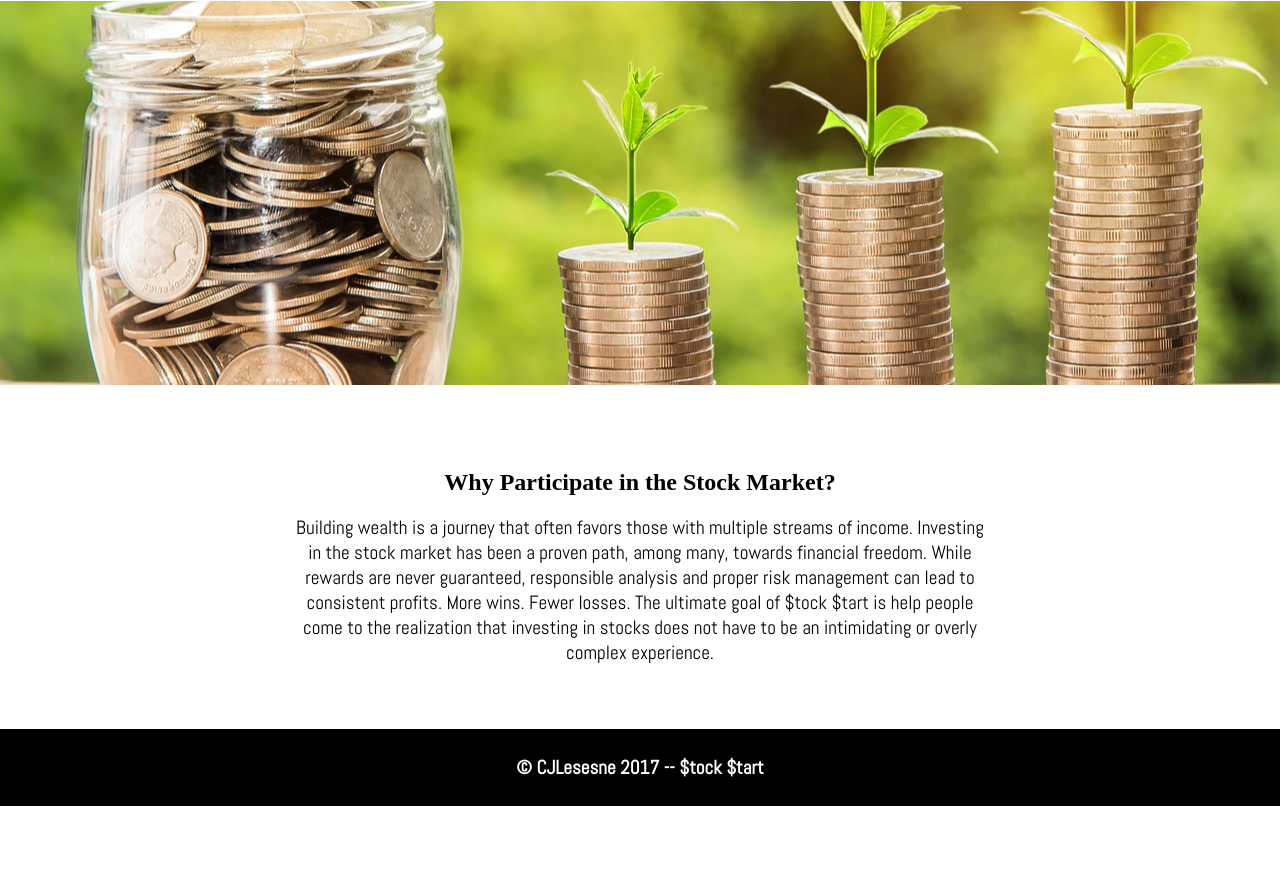
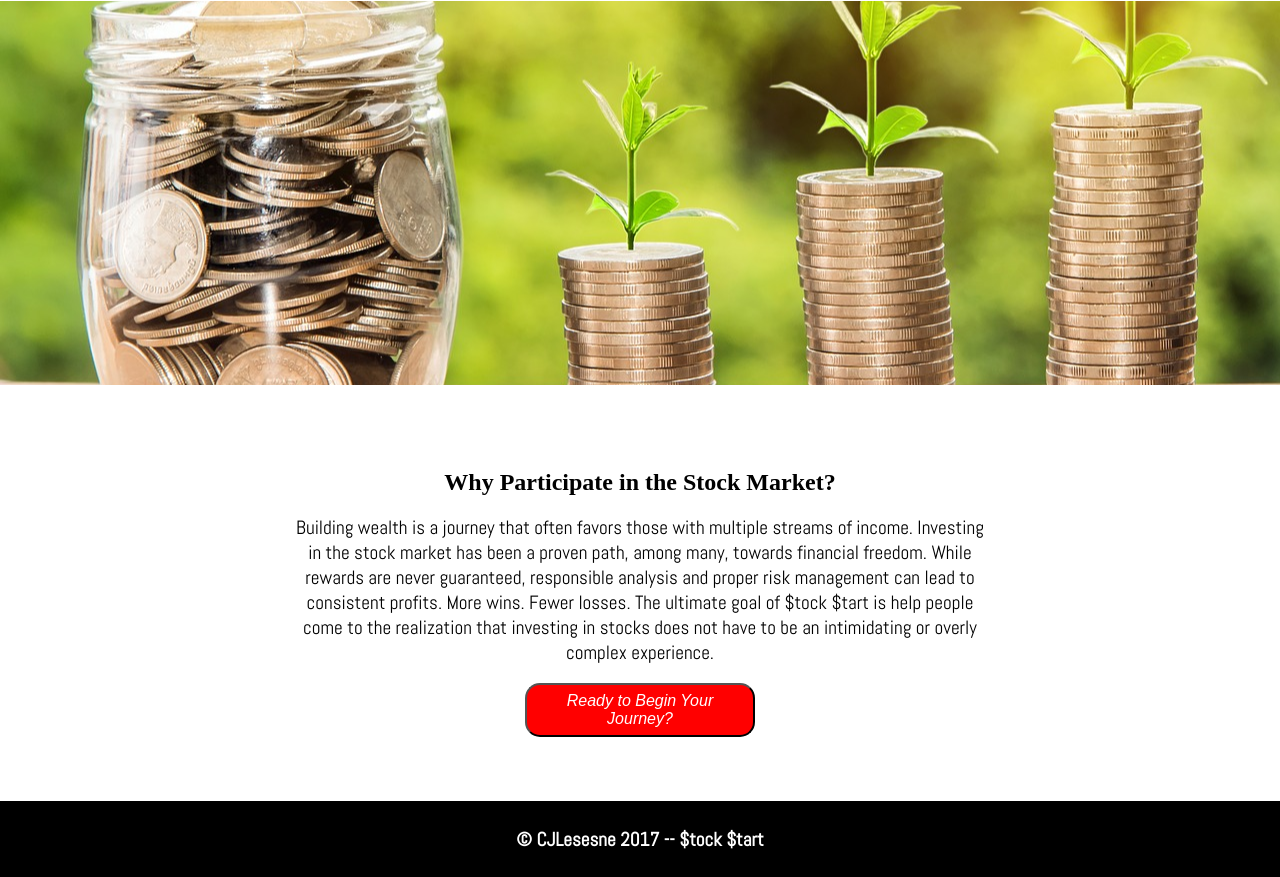
Before and after one commit to clesesne3/stock-start, a plain HTML site: page intro.html in a window 1280 px wide. Shown: the part 390-1267 px from the top of the page. Before the commit the page ends 1196 px from the top, so only its background shows below. Drawn offline with Linux system fonts and the light colour scheme.

Commit message:
added button to home page for future survey link

```diff
--- a/intro.css
+++ b/intro.css
@@ -24,6 +24,29 @@ p {
   text-align: center;
   font-family: 'Abel';
   font-size: 1.2em;
+}
+
+button {
+  width: 100%;
+  padding: 3%;
+  border-radius: 15px;
+  background-color: Red;
+  color: #FFF;
+  font-size: 1em;
+  font-weight: normal;
+  font-style: italic;
+}
+
+button:hover {
+  background-color: Green;
+  cursor: pointer;
+  border-radius: 0;
+}
+
+#begin-button {
+  width: 20%;
+  margin: 0 auto;
+  text-align: center;
 }
 
 /* HEADER */
--- a/intro.html
+++ b/intro.html
@@ -25,7 +25,8 @@
     <section class="section-three" id="section-three">
       <div class="para-3">
         <h2 id="header-3">Why Participate in the Stock Market?</h2>
-        <p id="para-3">Building wealth is a journey that often favors those with multiple streams of income. Investing in the stock market has been a proven path, among many, towards financial freedom. While rewards are never guaranteed, responsible analysis and proper risk management can lead to consistent profits. More wins. Fewer losses. The ultimate goal of $tock $tart is help people come to the realization that investing in stocks does not have to be an intimidating or overly complex experience.</p>
+        <p id="para-3">Building wealth is a journey that often favors those with multiple streams of income. Investing in the stock market has been a proven path, among many, towards financial freedom. While rewards are never guaranteed, responsible analysis and proper risk management can lead to consistent profits. More wins. Fewer losses. The ultimate goal of $tock $tart is help people come to the realization that investing in stocks does not have to be an intimidating or overly complex experience.</p><br>
+        <div id="begin-button"><button name="begin-journey" type="button">Ready to Begin Your Journey?</button></div>
       </div>
     </section>
 
```
